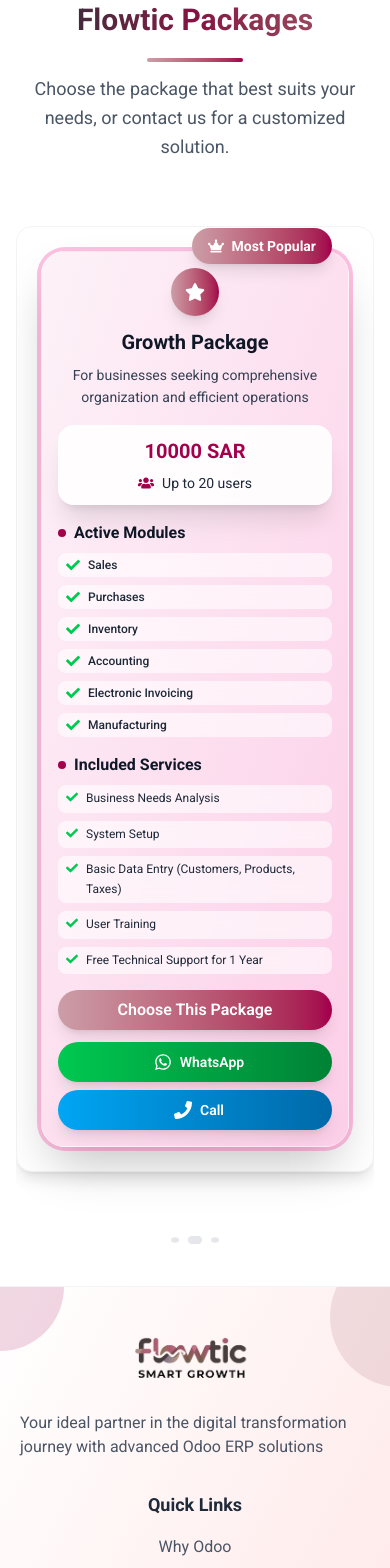
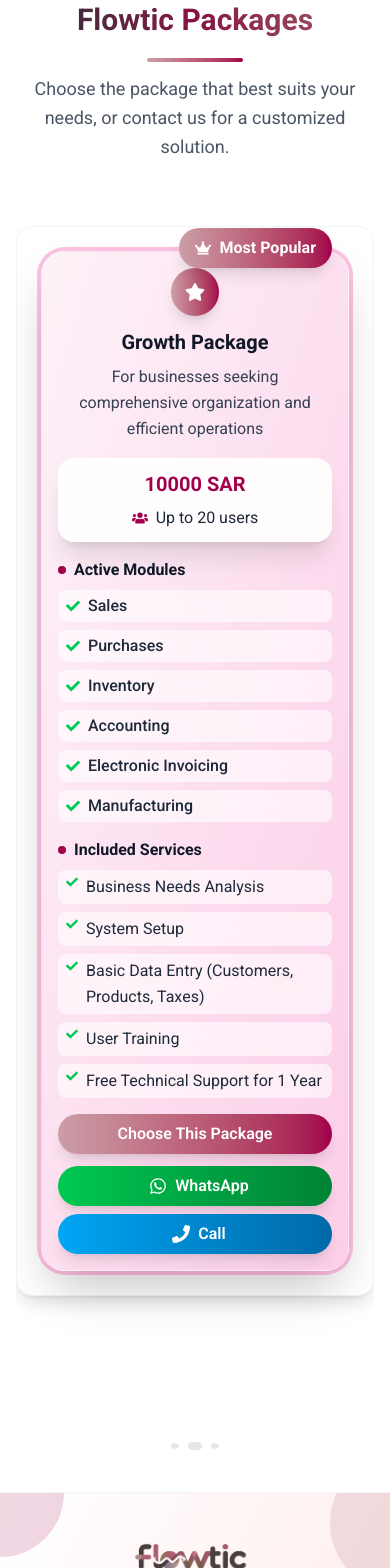
Before and after one commit to basharelhusseiny/Flowtic-App, a Next.js app: page /en in a window 390 px wide. Shown: the part 7459-9027 px from the top of the page. Built offline with nearby package versions, Linux system fonts and the light colour scheme.

Commit message:
refactor: Simplify class names and remove redundant font styles in Packages component

```diff
--- a/src/components/home/Packages.jsx
+++ b/src/components/home/Packages.jsx
@@ -42,9 +42,7 @@
         <div className="absolute -top-5 right-4 sm:right-6 bg-gradient-to-r from-[#cb9ea7] to-pink-800 text-white px-4 sm:px-5 py-2 rounded-full shadow-lg transform -translate-y-1">
           <div className="flex items-center gap-2">
             <FaCrown size={16} />
-            <span className="font-bold text-sm font-tajawal">
-              {dict.Packages.popular_badge}
-            </span>
+            <span className="font-bold ">{dict.Packages.popular_badge}</span>
           </div>
         </div>
       )}
@@ -56,10 +54,10 @@
         >
           <FaStar className="text-white" size={20} sm={26} />
         </div>
-        <h3 className="text-xl sm:text-2xl font-bold text-gray-900 mb-2 font-cairo">
+        <h3 className="text-xl sm:text-2xl font-bold text-gray-900 mb-2">
           {pkg.name}
         </h3>
-        <p className="text-gray-700 leading-relaxed text-sm sm:text-base font-tajawal">
+        <p className="text-gray-700 leading-relaxed  sm:text-base">
           {pkg.description}
         </p>
       </div>
@@ -67,21 +65,19 @@
       {/* Price */}
       <div className="text-center mb-4 sm:mb-6">
         <div className="bg-white/90 backdrop-blur-md rounded-2xl p-3 sm:p-4 shadow-xl">
-          <div className="text-xl sm:text-2xl font-bold text-pink-800 mb-2 font-cairo">
+          <div className="text-xl sm:text-2xl font-bold text-pink-800 mb-2">
             {pkg.price}
           </div>
           <div className="flex items-center justify-center gap-2 text-gray-800">
             <FaUsers size={16} sm={18} className="text-pink-800" />
-            <span className="text-sm sm:text-base font-tajawal">
-              {pkg.usersLimit}
-            </span>
+            <span>{pkg.usersLimit}</span>
           </div>
         </div>
       </div>
 
       {/* Modules */}
       <div className="mb-4">
-        <h4 className="text-base sm:text-lg font-bold text-gray-900 mb-2 flex items-center gap-2 font-cairo">
+        <h4 className="text-base sm:text-lg font-bold text-gray-900 mb-2 flex items-center gap-2">
           <div className="w-2 h-2 bg-pink-800 rounded-full"></div>
           {dict.Packages.modules_title}
         </h4>
@@ -96,9 +92,7 @@
                 size={14}
                 sm={16}
               />
-              <span className="text-gray-800 font-medium text-xs sm:text-sm font-tajawal">
-                {module}
-              </span>
+              <span className="text-gray-800 font-medium">{module}</span>
             </div>
           ))}
         </div>
@@ -106,7 +100,7 @@
 
       {/* Services */}
       <div className="mb-4 sm:mb-5">
-        <h4 className="text-base sm:text-lg font-bold text-gray-900 mb-2 flex items-center gap-2 font-cairo">
+        <h4 className="sm:text-lg font-bold text-gray-900 mb-2 flex items-center gap-2">
           <div className="w-2 h-2 bg-pink-800 rounded-full"></div>
           {dict.Packages.services_title}
         </h4>
@@ -121,7 +115,7 @@
                 size={12}
                 sm={14}
               />
-              <span className="text-gray-800 text-xs sm:text-sm leading-relaxed font-tajawal">
+              <span className="text-gray-800 leading-relaxed">
                 {service}
               </span>
             </div>
@@ -144,7 +138,7 @@
               `${"اريد الاستفسار عن"} ${pkg.name}`
             )}`}
             target="_blank"
-            className="flex justify-center items-center h-[40px] sm:h-[50px] bg-gradient-to-r from-green-500 to-green-700 text-white rounded-full font-semibold text-sm sm:text-lg transition-colors duration-300 shadow-lg hover:shadow-xl w-full sm:flex-1"
+            className="flex justify-center items-center h-[40px] sm:h-[50px] bg-gradient-to-r from-green-500 to-green-700 text-white rounded-full font-semibold  sm:text-lg transition-colors duration-300 shadow-lg hover:shadow-xl w-full sm:flex-1"
           >
             <FaWhatsapp size={18} sm={18} className="mx-2" />
             {dict.Packages.whatsapp}
@@ -152,7 +146,7 @@
 
           <Link
             href="tel:201040747475"
-            className="flex justify-center items-center h-[40px] sm:h-[50px] bg-gradient-to-r from-sky-500 to-sky-700 text-white rounded-full font-semibold text-sm sm:text-lg transition-colors duration-300 shadow-lg hover:shadow-xl w-full sm:flex-1"
+            className="flex justify-center items-center h-[40px] sm:h-[50px] bg-gradient-to-r from-sky-500 to-sky-700 text-white rounded-full font-semibold  sm:text-lg transition-colors duration-300 shadow-lg hover:shadow-xl w-full sm:flex-1"
           >
             <FaPhone size={18} sm={18} className="mx-2" />
             {dict.Packages.call}
```
